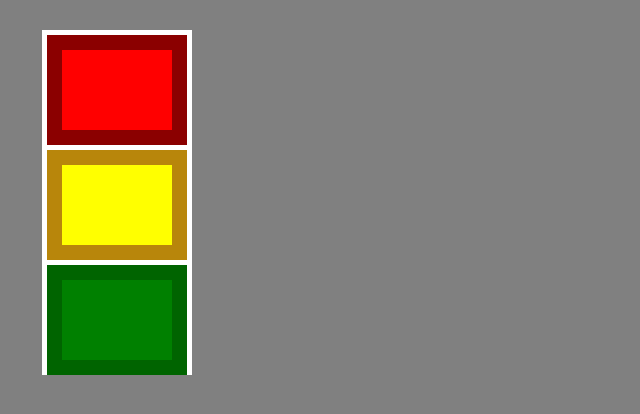
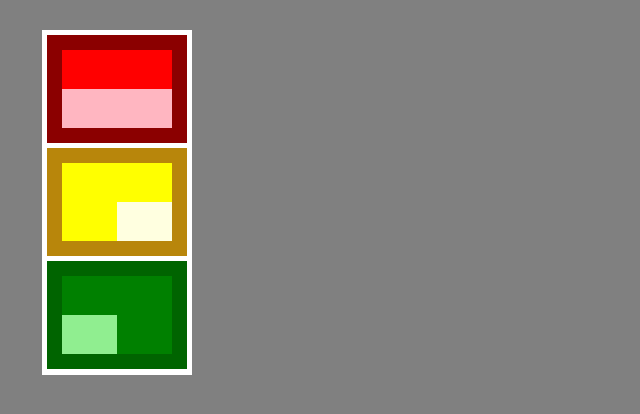
Before and after one commit to M-lej/trafik_ljus, a plain HTML site: page index.html in a window 1280 px wide. Shown: the whole page, without its empty margins (0-640 px from the left). Drawn offline with Linux system fonts and the light colour scheme.

Commit message:
Andra och sista delen trafikljus klar

```diff
--- a/index.html
+++ b/index.html
@@ -9,9 +9,17 @@
 <body>
 
 <div class="Box">
-    <div class="RedBox"></div>
-    <div class="YellowBox"></div>
-    <div class="GreenBox"></div>
+    <div class="RedBox">
+        <div class="InnerRed"></div>
+    </div>
+
+    <div class="YellowBox">
+        <div class="InnerYellow"></div>
+    </div>
+
+    <div class="GreenBox">
+        <div class="InnerGreen"></div>
+    </div>
 </div>
 
 
--- a/style.css
+++ b/style.css
@@ -5,7 +5,6 @@ body {
 
 .Box {
     box-sizing: border-box;
-    display: block;
     background-color: white;
     margin: 1%;
     width: 150px;
@@ -14,25 +13,53 @@ body {
 }
 
 .RedBox {
-    display: block;
+    box-sizing: border-box;
     background-color: red;
     border: 15px solid darkred;
-    padding: 40px;
+    height: 108px;
+    width: 140px;
     margin-bottom: 5px;
 }
 
 .YellowBox {
+    box-sizing: border-box;
     display: block;
     background-color: yellow;
     border: 15px solid darkgoldenrod;
-    padding: 40px;
+    height: 108px;
+    width: 140px;
     margin-bottom: 5px;
 }
 
 .GreenBox {
+    box-sizing: border-box;
     display: block;
     background-color: green;
     border: 15px solid darkgreen;
-    padding: 40px;
+    height: 108px;
+    width: 140px;
     margin-bottom: 5px;
 }
+
+.InnerRed {
+    box-sizing: content-box;
+    background-color: lightpink;
+    height: 50%;
+    width: 100%;
+    margin-top: 39px;
+}
+
+.InnerYellow {
+   background-color: lightyellow;
+   height: 50%;
+   width: 50%;
+   margin-left: 55px;
+   margin-top: 39px;
+}
+
+.InnerGreen {
+  background-color: lightgreen;
+  height: 50%;
+  width: 50%;
+  margin-top: 39px;
+}
```
